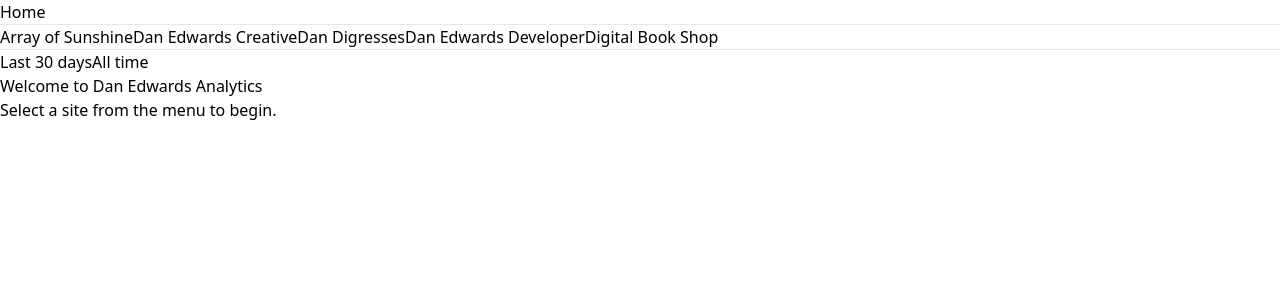
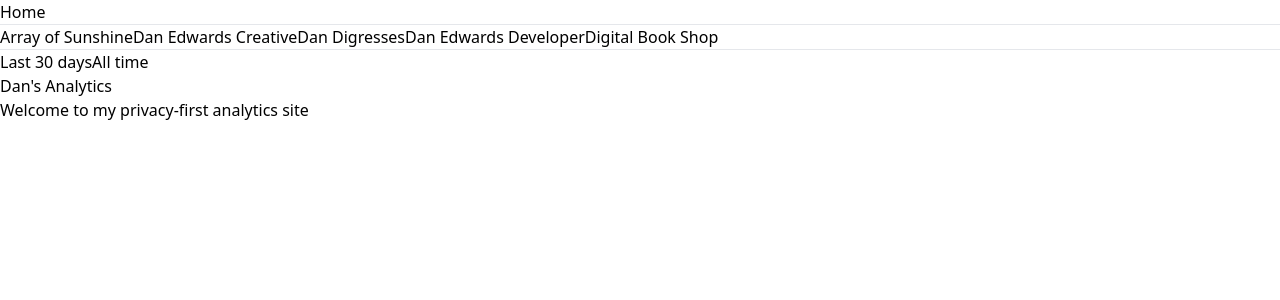
Before and after one commit to danedwardsdeveloper/analytics, a Next.js app: page / in a window 1280 px wide. Shown: the top 300 px of the page. Built offline with nearby package versions, Linux system fonts and the light colour scheme.

Commit message:
Update copy

```diff
--- a/src/app/page.tsx
+++ b/src/app/page.tsx
@@ -3,8 +3,8 @@ import PageHeader from './components/PageHeader'
 export default function Home() {
   return (
     <PageHeader
-      title="Welcome to Dan Edwards Analytics"
-      intro="Select a site from the menu to begin."
+      title="Dan's Analytics"
+      intro="Welcome to my privacy-first analytics site"
     />
   )
 }
```
